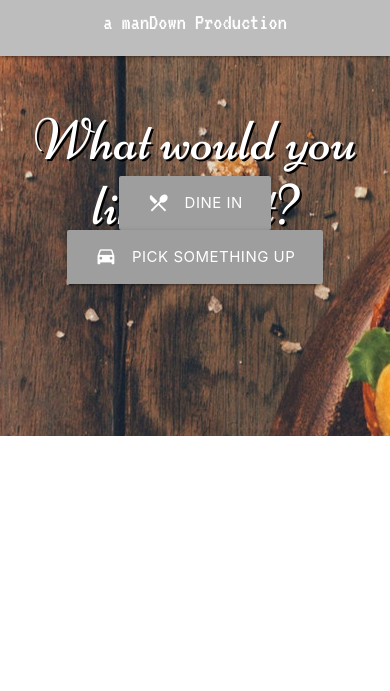
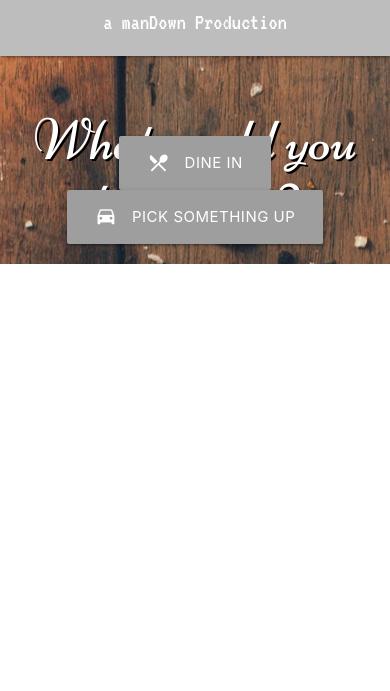
Before and after one commit to BradBader/Group_Project_1, a plain HTML site: page index.html in a window 390 px wide. Shown: the top 691 px of the page. Drawn offline with nearby package versions, Linux system fonts and the light colour scheme.

Commit message:
made some front end responsiveness changes

```diff
--- a/Assets/CSS/styles.css
+++ b/Assets/CSS/styles.css
@@ -36,7 +36,8 @@
  }
 
  .parallax-container {
-   min-height: 380px;
+   /* min-height: 380px; */
+   max-height: 380px;
    line-height: 0;
    height: auto;
    color: rgba(255,255,255,.9);
--- a/index.html
+++ b/index.html
@@ -1,7 +1,9 @@
 <DOCTYPE html>
     <title>
         This is our first group project. We are integrating two APIS related to food, beverages and locations.
-        The front end is designed with Materialize. The backend is Javascript, JSON and JQUERY.
+        The front end is designed with Materialize. The backend is Javascript, and JQUERY.
+        The purpose of this page is to help you find something to eat.
+        The only things it won't do are make the food for you, or the dishes.
     </title>
 
     <head>
@@ -20,16 +22,9 @@
 
     <body>
         <nav>
-            <!-- <div class="container col l10 m10 s10 ctr"> -->
             <div class="nav-wrapper grey lighten-1">
                 <h5 class="center mrtZero vt pdTop">a manDown Production</h5>
-                <!-- <a href="#" class="brand-logo center"></a> -->
-                <!-- <ul id="nav-mobile" class="right hide-on-med-and-down"> -->
-                <!-- <li><a href="sass.html">Sass</a></li>
-                    <li><a href="badges.html">Components</a></li>
-                    <li><a href="collapsible.html">JavaScript</a></li> -->
             </div>
-            <!-- </div> -->
         </nav>
         <div id="index-banner" class="parallax-container">
             <div class="section no-pad-bot">
@@ -56,26 +51,22 @@
             </div>
             <div class="row">
 
-            </div>
-            <div class="row">
+                <div class="col l12 m12 s12">
+                    <div class="container center">
+                        <button id="foodD" class="waves-effect waves-light grey dark-1 btn-large" value="food"><i class="material-icons left">local_dining</i>Dine
+                            in</button>
 
-            </div>
-            <div class="container center">
-                <button id="foodD" class="waves-effect waves-light grey dark-1 btn-large" value="food"><i class="material-icons left">local_dining</i>Dine
-                    in</button>
-                <!-- <button class="waves-effect waves-light grey dark-1 btn-large" value="drink"><i class="material-icons left">local_drink</i>Beverage</button> -->
-                <button id="pickUp" class="waves-effect waves-light grey dark-1 btn-large" value="other"><i class="material-icons left">drive_eta</i>Pick
-                    Something Up</button>
+                        <button id="pickUp" class="waves-effect waves-light grey dark-1 btn-large" value="other"><i
+                                class="material-icons left">drive_eta</i>Pick
+                            Something Up</button>
+                    </div>
+                </div>
             </div>
         </div>
         <div class="row">
             <div class="col l12  m12  s12">
                 <div class="card z-depth-5 pdTop" id="functioningCard">
-                    <!-- <div class="card-image"> -->
-                    <!-- <img class="flowhid" id="opac5" src="Assets/Images/cherry-food-fresh-890507.jpg"> -->
-                    <!-- <span class="card-title"> -->
                     <h3 class="center nic" id="using">What would you like to use?</h3>
-                    <!-- </span> -->
                     <div class="card-content center">
                         <div class="row mrb0" id="foodInputs">
                             <form class="col s3 offset-s3 mrb0">
@@ -85,16 +76,10 @@
                                 </div>
                             </form>
                             <form class="col s3">
-                                <!-- <div class="row"> -->
                                 <div class="input-field mrb0">
                                     <textarea id="exclude" class="materialize-textarea"></textarea>
                                     <label for="exclude">Exclude the following ingredients</label>
-                                    <!-- </div> -->
                                 </div>
-                                <!-- <button id="submit" class="btn waves-effect grey dark-1 waves-light btn-med" type="submit"
-                            name="action">Submit
-                            <i class="material-icons right">send</i>
-                        </button> -->
                             </form>
                         </div>
                         <div id="foodInputsSubmit">
```
